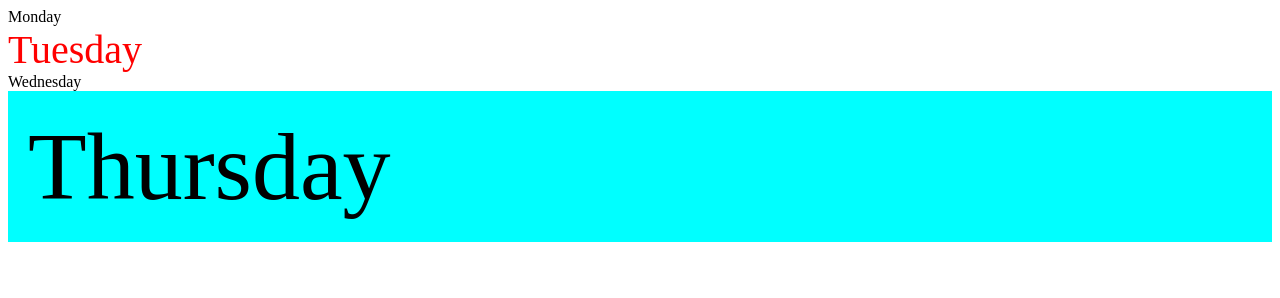
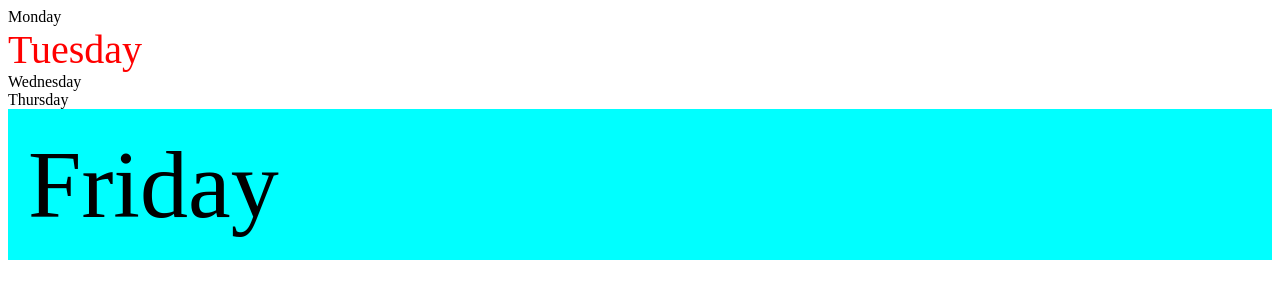
Before and after one commit to fahadxhussain/Now-I-Know-JavaScript, a plain HTML site: page Advance/01_DOM/two.html in a window 1280 px wide. Drawn offline with Linux system fonts and the light colour scheme.

Commit message:
added another day

```diff
--- a/Advance/01_DOM/two.html
+++ b/Advance/01_DOM/two.html
@@ -12,6 +12,7 @@
         <div class="day">Tuesday</div>
         <div class="day">Wednesday</div>
         <div class="day">Thursday</div>
+        <div class="day">Friday</div>
 
 
     </div>
```
